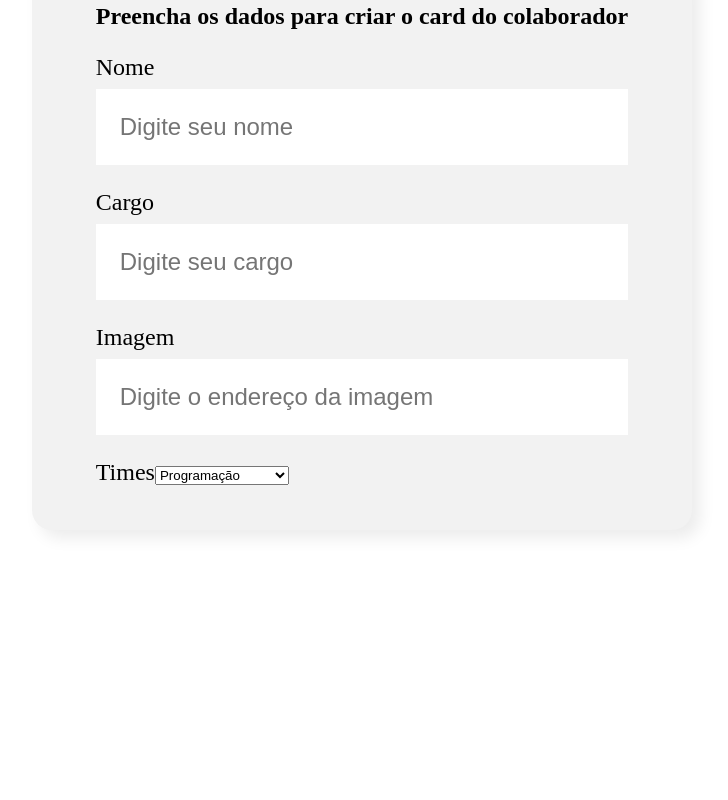
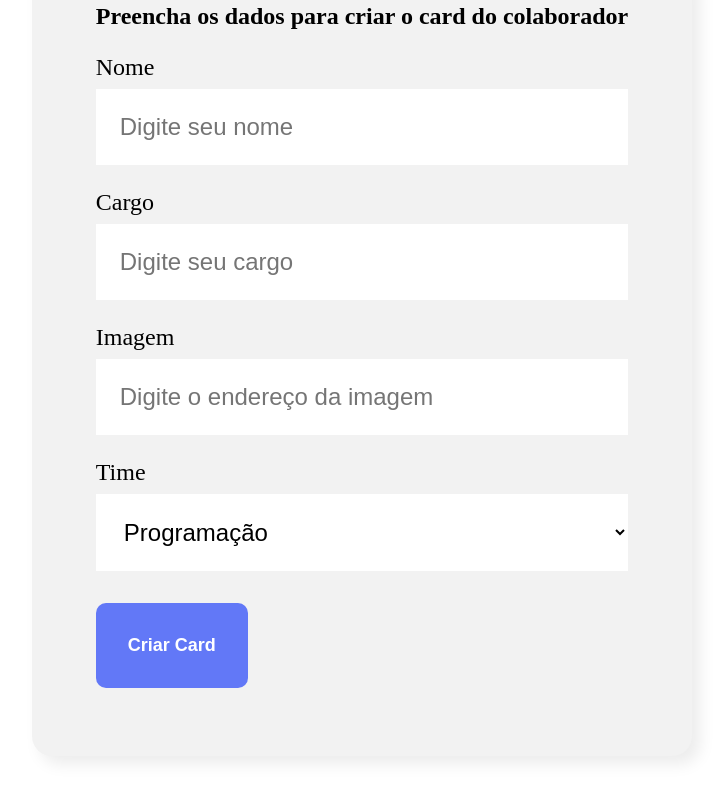
Before and after one commit to Julia-Figueiredo/React-Organo, a React (Vite) app: page / in a window 1280 px wide. Shown: the part 611-1411 px from the top of the page, without its empty margins (278-1006 px from the left). Before the commit the page ends 1221 px from the top, so only its background shows below. Built offline with nearby package versions, Linux system fonts and the light colour scheme.

Commit message:
Término do módulo 2

```diff
--- /dev/null
+++ b/src/componentes/Botao/Botao.css
@@ -0,0 +1,15 @@
+.botao {
+  background-color: #6278f7;
+  border-radius: 10px;
+  font-weight: 700;
+  font-size: 18px;
+  padding: 32px;
+  border: none;
+  cursor: pointer;
+  color: white;
+  margin: 32px 0;
+}
+
+.botao:hover {
+  color: #95ffd4;
+}
--- /dev/null
+++ b/src/componentes/Botao/index.jsx
@@ -0,0 +1,9 @@
+import "./Botao.css";
+
+
+
+const Botao = (props) => {
+  return <button className="botao">{props.children}</button>;
+};
+
+export default Botao;
--- a/src/componentes/CampoTexto/index.jsx
+++ b/src/componentes/CampoTexto/index.jsx
@@ -4,7 +4,7 @@
   return (
     <div className="campo-texto">
       <label>{props.label}</label>
-      <input placeholder={props.placeholder} />
+      <input required={props.obrigatorio} placeholder={props.placeholder} />
     </div>
   );
 };
--- a/src/componentes/Formulario/index.jsx
+++ b/src/componentes/Formulario/index.jsx
@@ -1,17 +1,32 @@
 import CampoTexto from "../CampoTexto";
 import ListaSuspensa from "../ListaSuspensa";
 import "./Formulario.css";
+import Botao from "../Botao";
 
 const Formulario = () => {
-  const times = ['Programação', 'Front-End', 'Data Science', 'Devops', 'UX e Design', 'Mobile', 'Inovação e Gestão'];
+  const times = [
+    "Programação",
+    "Front-End",
+    "Data Science",
+    "Devops",
+    "UX e Design",
+    "Mobile",
+    "Inovação e Gestão",
+  ];
+
+  const aoSalvar = (evento) => {
+    evento.preventDefault();
+    console.log("Form foi submetido");
+  };
   return (
     <section className="formulario">
-      <form>
+      <form onSubmit={aoSalvar}>
         <h2>Preencha os dados para criar o card do colaborador</h2>
-        <CampoTexto label="Nome" placeholder="Digite seu nome" />
-        <CampoTexto label="Cargo" placeholder="Digite seu cargo" />
-        <CampoTexto label="Imagem" placeholder="Digite o endereço da imagem" />
-        <ListaSuspensa label="Times" itens={times}/>
+        <CampoTexto obrigatorio={true} label="Nome" placeholder="Digite seu nome"/>
+        <CampoTexto obrigatorio={true} label="Cargo" placeholder="Digite seu cargo" />
+        <CampoTexto obrigatorio={true} label="Imagem" placeholder="Digite o endereço da imagem" />
+        <ListaSuspensa label="Time" itens={times} />
+        <Botao>Criar Card</Botao>
       </form>
     </section>
   );
--- a/src/componentes/ListaSuspensa/ListaSuspensa.css
+++ b/src/componentes/ListaSuspensa/ListaSuspensa.css
@@ -1,11 +1,10 @@
-.lista-suspensa{
+.lista-suspensa label {
   display: block;
   margin-bottom: 8px;
   font-size: 24px;
 }
-}
 
-.lista-suspensa input{
+.lista-suspensa select {
   background-color: #fff;
   box-shadow: 1opx 0px 30px rgba(0, 0, 0, 0.06);
   width: 100%;
--- a/src/componentes/ListaSuspensa/index.jsx
+++ b/src/componentes/ListaSuspensa/index.jsx
@@ -1,16 +1,16 @@
-import './ListaSuspensa.css'
+import "./ListaSuspensa.css";
 
 const ListaSuspensa = (props) => {
-    return(
-        <div className="lista-suspensa">
-            <label>
-                {props.label}
-            </label>
-                <select>
-                        {props.itens.map(item => <option key={item}>{item}</option>)}
-                </select>
-        </div>
-    )
-}
+  return (
+    <div className="lista-suspensa">
+      <label>{props.label}</label>
+      <select required={props.required}>
+        {props.itens.map((item) => (
+          <option key={item}>{item}</option>
+        ))}
+      </select>
+    </div>
+  );
+};
 
-export default ListaSuspensa
+export default ListaSuspensa;
```
Lines whose indentation alone changed are shown as unchanged.
